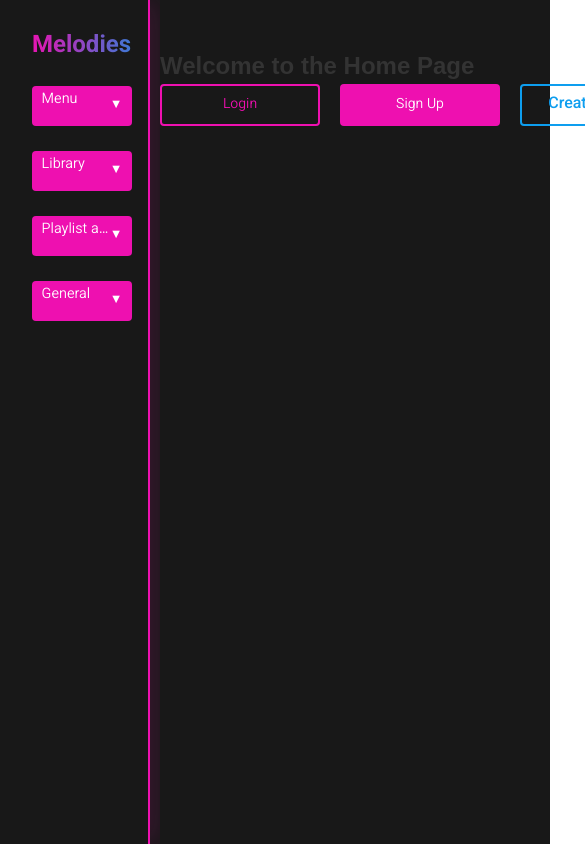
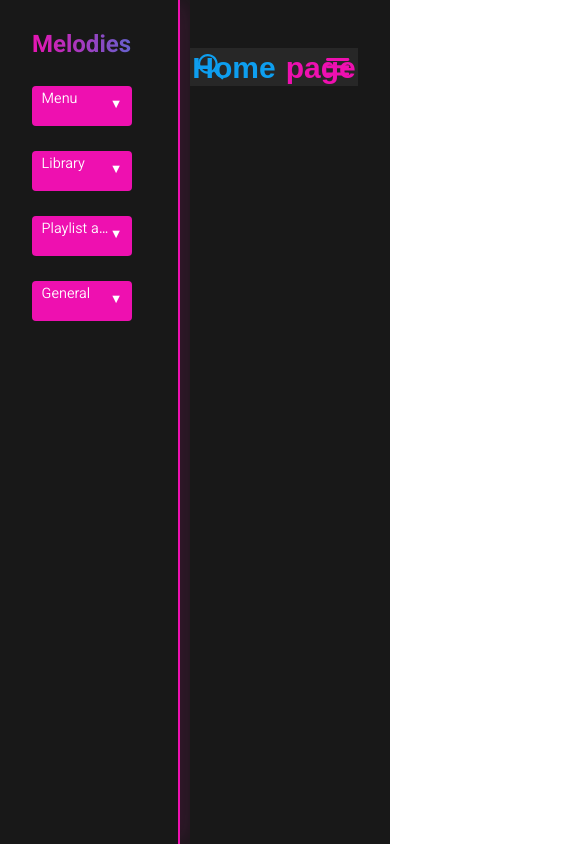
Before and after one commit to korbulak-gulizar/Meledios-Solo-Proje, a React (Vite) app: page / in a window 390 px wide. Shown: the top 844 px of the page, 585 px wide, since content can reach past the window. Built offline with nearby package versions, Linux system fonts and the light colour scheme.

Commit message:
Responsive yapildi, fakat ekran daralinca sagdan kesinti oluyor

```diff
--- /dev/null
+++ b/src/Components/Navbar/Navbar.module.scss
@@ -0,0 +1,146 @@
+@use "../../styles/mixins" as *;
+@use "/src/styles/variables" as *;
+
+.navbar {
+  display: flex;
+  justify-content: space-between;
+  align-items: center;
+  padding: 6px 8px;
+  background-color: rgba(50, 50, 50, 0.6);
+  color: white;
+  backdrop-filter: blur(6px);
+}
+
+.left {
+  flex: 0 0 auto; // sabit genişlik
+  display: flex;
+  align-items: center;
+}
+
+.searchWrapper {
+  position: relative;
+}
+
+.searchWrapper svg {
+  position: absolute;
+  left: 12px;
+  top: 50%;
+  transform: translateY(-50%);
+  pointer-events: none;
+  color: #aaa;
+}
+
+.search {
+  width: 339px; // sabit genişlik
+  height: 38px; // sabit yükseklik
+  padding-left: 36px; // ikon için boşluk
+  border-radius: 20px;
+  border: none;
+  background-color: #1a1a1a;
+  color: white;
+}
+
+.center {
+  flex: 1; // ortadaki menü genişliği
+  display: flex;
+  justify-content: center;
+  gap: 120px;
+
+  a {
+    color: white;
+    text-decoration: none;
+    a {
+      font-size: clamp(12px, 2vw, 16px);
+    }
+
+    font-weight: 500;
+    font-family: $font-primary;
+
+    &:hover {
+      text-decoration: underline;
+    }
+  }
+}
+
+.right {
+  flex: 0 0 auto;
+  display: flex;
+  justify-content: flex-end;
+  gap: 12px;
+}
+
+/* Başlık varsayılan olarak gizli */
+.homeTitle {
+  display: none;
+}
+
+/* Geniş ekran (desktop) */
+@media (min-width: 992px) {
+  .homePage {
+    display: none; // geniş ekranda gizlenir
+  }
+}
+
+/* Tablet */
+@media (max-width: 992px) {
+  .center {
+    gap: 10px;
+  }
+  .search {
+    display: none;
+  }
+  .right {
+    display: none;
+  }
+  .homePage {
+    display: none; // geniş ekranda gizlenir
+  }
+}
+
+/* Mobil */
+@media (max-width: 600px) {
+  .center {
+    display: none; // menü gizlenir
+  }
+  .homeTitle {
+    display: flex;
+    font-size: clamp(14px, 4vw, 18px);
+  }
+  .homePage {
+    display: flex;
+    align-items: center;
+    justify-content: space-between;
+    position: relative;
+    width: 100%;
+  }
+  .homeTitle {
+    position: absolute;
+    left: 50%;
+    transform: translateX(-50%);
+    display: flex;
+    font-size: 30px;
+    gap: 10px;
+  }
+  .home {
+    color: #0e9eef;
+  }
+  .page {
+    color: #ee10b0;
+  }
+  .homePage svg:last-child {
+    cursor: pointer;
+    transition: transform 0.2s ease, color 0.2s ease;
+
+    &:hover {
+      transform: scale(1.1);
+    }
+  }
+  .homePage svg:first-child {
+    cursor: pointer;
+    transition: transform 0.2s ease, color 0.2s ease;
+
+    &:hover {
+      transform: scale(1.1);
+    }
+  }
+}
--- /dev/null
+++ b/src/Components/Navbar/Navbar.tsx
@@ -0,0 +1,44 @@
+import React from "react";
+import styles from "../Navbar/Navbar.module.scss";
+import Button from "../../Components/Buttons/Button";
+import { LupeIcon, HamburgerMenu, RightLupe } from "../Navbar/NavbarIcon";
+
+const Navbar: React.FC = () => {
+  return (
+    <header className={styles.navbar}>
+      <div className={styles.left}>
+        <div className={styles.searchWrapper}>
+          <LupeIcon />
+          <input
+            type="text"
+            placeholder="Search For Musics, Artists, ..."
+            className={styles.search}
+          />
+        </div>
+      </div>
+
+      <nav className={styles.center}>
+        <a href="/about">About Us</a>
+        <a href="/contact">Contact</a>
+        <a href="/premium">Premium</a>
+      </nav>
+
+      {/* Home Page Basligi */}
+      <div className={styles.homePage}>
+        <RightLupe />
+        <h1 className={styles.homeTitle}>
+          <span className={styles.home}>Home</span>
+          <span className={styles.page}>page</span>
+        </h1>
+        <HamburgerMenu />
+      </div>
+
+      <div className={styles.right}>
+        <Button variant="secondary" label="Login" />
+        <Button variant="primary" label="Sign Up" />
+      </div>
+    </header>
+  );
+};
+
+export default Navbar;
--- /dev/null
+++ b/src/Components/Navbar/NavbarIcon.tsx
@@ -0,0 +1,49 @@
+export const LupeIcon = () => (
+  <svg
+    width="19"
+    height="19"
+    viewBox="0 0 19 19"
+    fill="none"
+    xmlns="http://www.w3.org/2000/svg"
+  >
+    <path
+      opacity="0.6"
+      fill-rule="evenodd"
+      clip-rule="evenodd"
+      d="M6.72377 12.5244C8.12778 13.6462 9.90803 14.1878 11.6989 14.038C13.4898 13.8882 15.1553 13.0584 16.3534 11.7189C17.5515 10.3795 18.1913 8.63211 18.1413 6.83568C18.0913 5.03926 17.3554 3.33016 16.0846 2.05941C14.8139 0.788654 13.1048 0.0527086 11.3084 0.00272307C9.51194 -0.0472625 7.76456 0.592506 6.42511 1.79063C5.08566 2.98876 4.25581 4.65429 4.10601 6.44515C3.95621 8.23602 4.49782 10.0163 5.61961 11.4203L0.248774 16.7901C0.172018 16.8616 0.110453 16.9478 0.0677528 17.0437C0.025053 17.1395 0.00209236 17.2429 0.000240326 17.3478C-0.0016098 17.4527 0.0176868 17.5569 0.0569801 17.6542C0.0962734 17.7515 0.154755 17.8399 0.228941 17.9141C0.303127 17.9882 0.391497 18.0467 0.488777 18.086C0.586056 18.1253 0.690254 18.1446 0.795153 18.1428C0.900051 18.1409 1.0035 18.1179 1.09933 18.0752C1.19517 18.0325 1.28142 17.971 1.35294 17.8942L6.72377 12.5244ZM14.98 10.8974C15.7446 10.1327 16.2653 9.15863 16.4764 8.09815C16.6875 7.03768 16.5794 5.93843 16.166 4.93933C15.7525 3.94023 15.0521 3.08612 14.1533 2.48496C13.2546 1.88379 12.1978 1.56254 11.1165 1.56181C10.0352 1.56108 8.97801 1.88091 8.07844 2.48087C7.17888 3.08083 6.47736 3.93399 6.06254 4.93253C5.64772 5.93107 5.53821 7.03018 5.74787 8.09094C5.95753 9.15169 6.47693 10.1265 7.24044 10.8921L7.24565 10.8974L7.25086 10.9015C8.2768 11.9251 9.66708 12.4996 11.1163 12.4988C12.5655 12.498 13.9552 11.922 14.98 10.8974Z"
+      fill="white"
+    />
+  </svg>
+);
+
+export const HamburgerMenu = () => (
+  <svg
+    width="24"
+    height="18"
+    viewBox="0 0 24 18"
+    fill="none"
+    xmlns="http://www.w3.org/2000/svg"
+  >
+    <path
+      d="M0 1.45833C0 1.07156 0.153646 0.700627 0.427136 0.427136C0.700627 0.153646 1.07156 0 1.45833 0H21.875C22.2618 0 22.6327 0.153646 22.9062 0.427136C23.1797 0.700627 23.3333 1.07156 23.3333 1.45833C23.3333 1.84511 23.1797 2.21604 22.9062 2.48953C22.6327 2.76302 22.2618 2.91667 21.875 2.91667H1.45833C1.07156 2.91667 0.700627 2.76302 0.427136 2.48953C0.153646 2.21604 0 1.84511 0 1.45833ZM0 8.75C0 8.36323 0.153646 7.99229 0.427136 7.7188C0.700627 7.44531 1.07156 7.29167 1.45833 7.29167H21.875C22.2618 7.29167 22.6327 7.44531 22.9062 7.7188C23.1797 7.99229 23.3333 8.36323 23.3333 8.75C23.3333 9.13677 23.1797 9.50771 22.9062 9.7812C22.6327 10.0547 22.2618 10.2083 21.875 10.2083H1.45833C1.07156 10.2083 0.700627 10.0547 0.427136 9.7812C0.153646 9.50771 0 9.13677 0 8.75ZM0 16.0417C0 15.6549 0.153646 15.284 0.427136 15.0105C0.700627 14.737 1.07156 14.5833 1.45833 14.5833H21.875C22.2618 14.5833 22.6327 14.737 22.9062 15.0105C23.1797 15.284 23.3333 15.6549 23.3333 16.0417C23.3333 16.4284 23.1797 16.7994 22.9062 17.0729C22.6327 17.3464 22.2618 17.5 21.875 17.5H1.45833C1.07156 17.5 0.700627 17.3464 0.427136 17.0729C0.153646 16.7994 0 16.4284 0 16.0417Z"
+      fill="#EE10B0"
+    />
+  </svg>
+);
+
+export const RightLupe = () => (
+  <svg
+    width="26"
+    height="26"
+    viewBox="0 0 26 26"
+    fill="none"
+    xmlns="http://www.w3.org/2000/svg"
+  >
+    <path
+      fill-rule="evenodd"
+      clip-rule="evenodd"
+      d="M15.9884 17.5342C14.0228 19.1047 11.5304 19.863 9.02321 19.6532C6.516 19.4435 4.18426 18.2817 2.50688 16.4065C0.829508 14.5313 -0.0661674 12.0849 0.0038123 9.56996C0.073792 7.05497 1.10412 4.66223 2.88317 2.88317C4.66223 1.10412 7.05496 0.073792 9.56996 0.0038123C12.0849 -0.0661674 14.5313 0.829508 16.4065 2.50688C18.2817 4.18426 19.4435 6.516 19.6532 9.02321C19.863 11.5304 19.1047 14.0228 17.5342 15.9884L25.0534 23.5061C25.1608 23.6062 25.247 23.727 25.3068 23.8611C25.3666 23.9953 25.3987 24.1401 25.4013 24.287C25.4039 24.4338 25.3769 24.5797 25.3219 24.7159C25.2669 24.8521 25.185 24.9758 25.0811 25.0797C24.9773 25.1835 24.8536 25.2654 24.7174 25.3204C24.5812 25.3754 24.4353 25.4025 24.2884 25.3999C24.1416 25.3973 23.9968 25.3651 23.8626 25.3053C23.7284 25.2456 23.6077 25.1594 23.5075 25.0519L15.9884 17.5342ZM4.42962 15.2563C3.35927 14.1858 2.63026 12.8221 2.33475 11.3374C2.03923 9.85275 2.19046 8.3138 2.76933 6.91506C3.3482 5.51632 4.32872 4.32057 5.58698 3.47894C6.84523 2.6373 8.32475 2.18756 9.83854 2.18654C11.3523 2.18552 12.8324 2.63327 14.0918 3.47322C15.3512 4.31316 16.3334 5.50758 16.9141 6.90554C17.4949 8.3035 17.6482 9.84225 17.3546 11.3273C17.0611 12.8124 16.334 14.1771 15.265 15.249L15.2577 15.2563L15.2505 15.2621C13.8141 16.6951 11.8677 17.4994 9.83883 17.4983C7.80992 17.4972 5.8644 16.6908 4.42962 15.2563Z"
+      fill="#0E9EEF"
+    />
+  </svg>
+);
--- a/src/layouts/MainLayout/MainLayout.tsx
+++ b/src/layouts/MainLayout/MainLayout.tsx
@@ -13,6 +13,7 @@ export default function MainLayout() {
           <SidebarSection key={index} section={section} />
         ))}
       </aside>
+
       <main>
         <Outlet />
       </main>
--- a/src/pages/Home/Home.tsx
+++ b/src/pages/Home/Home.tsx
@@ -3,11 +3,13 @@ import {
   FacebookIcon,
   GoogleIcon,
 } from "../../Components/Buttons/iconsButtons";
+import Navbar from "../../Components/Navbar/Navbar";
+
 const Home = () => {
   return (
     <div>
-      <h1>Welcome to the Home Page</h1>
-      <header>
+      <Navbar />
+      {/*<header>
         <div style={{ display: "flex", gap: "20px" }}>
           <Button variant="secondary" label="Login" />
           <Button variant="primary" label="Sign Up" />
@@ -21,7 +23,7 @@ const Home = () => {
             label="FAcebook Login"
           />
         </div>
-      </header>
+      </header>*/}
     </div>
   );
 };
```
